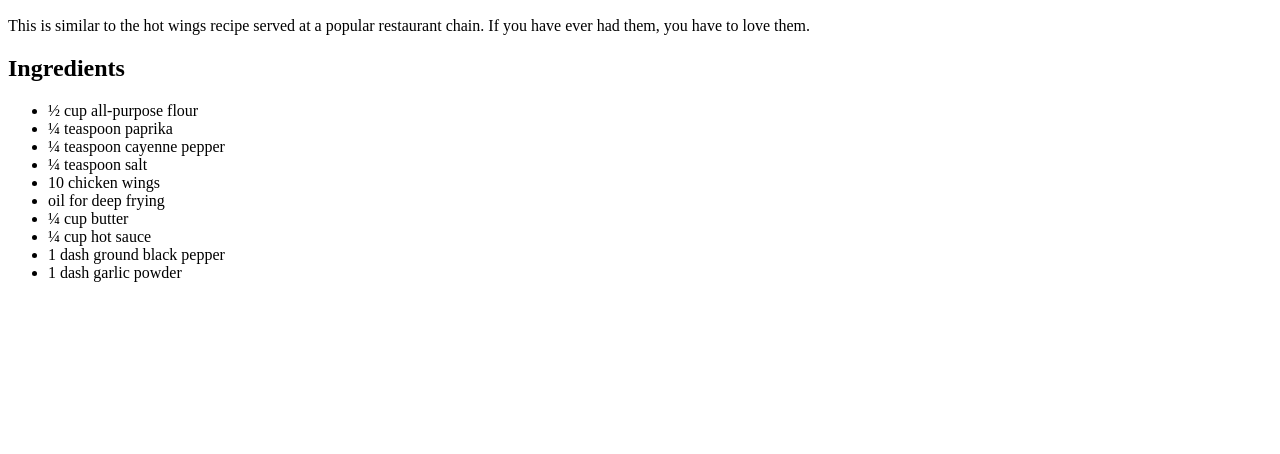
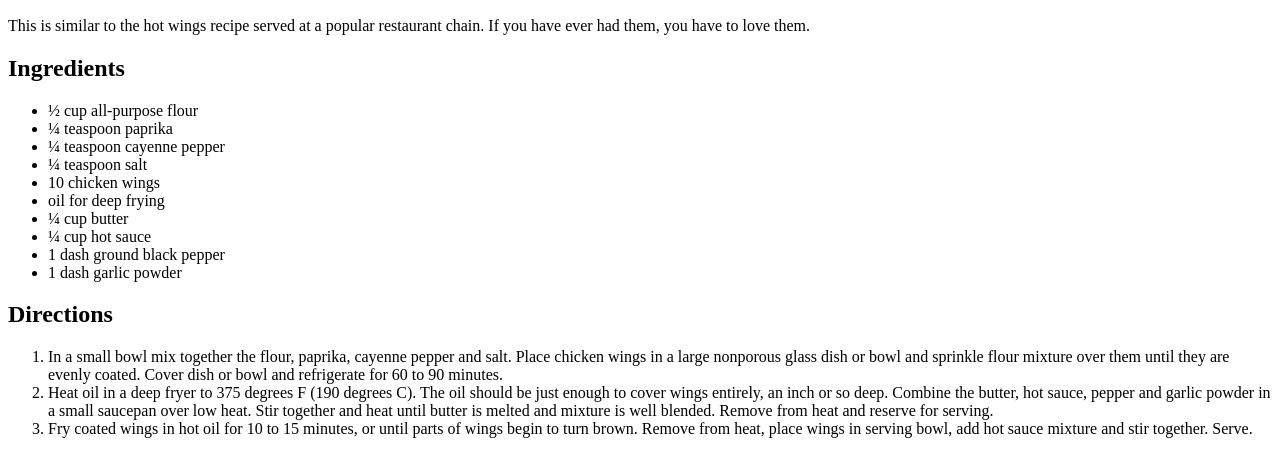
Before and after one commit to iTreykwondo/odin-recipes, a plain HTML site: page pages/buffalo-chicken-wings.html in a window 1280 px wide. Shown: the part 434-888 px from the top of the page. Before the commit the page ends 800 px from the top, so only its background shows below. Drawn offline with Linux system fonts and the light colour scheme.

Commit message:
Add directions list

```diff
--- a/pages/buffalo-chicken-wings.html
+++ b/pages/buffalo-chicken-wings.html
@@ -32,5 +32,27 @@
       <li>1 dash ground black pepper</li>
       <li>1 dash garlic powder</li>
     </ul>
+
+    <h2>Directions</h2>
+    <ol>
+      <li>
+        In a small bowl mix together the flour, paprika, cayenne pepper and
+        salt. Place chicken wings in a large nonporous glass dish or bowl and
+        sprinkle flour mixture over them until they are evenly coated. Cover
+        dish or bowl and refrigerate for 60 to 90 minutes.
+      </li>
+      <li>
+        Heat oil in a deep fryer to 375 degrees F (190 degrees C). The oil
+        should be just enough to cover wings entirely, an inch or so deep.
+        Combine the butter, hot sauce, pepper and garlic powder in a small
+        saucepan over low heat. Stir together and heat until butter is melted
+        and mixture is well blended. Remove from heat and reserve for serving.
+      </li>
+      <li>
+        Fry coated wings in hot oil for 10 to 15 minutes, or until parts of
+        wings begin to turn brown. Remove from heat, place wings in serving
+        bowl, add hot sauce mixture and stir together. Serve.
+      </li>
+    </ol>
   </body>
 </html>
```
